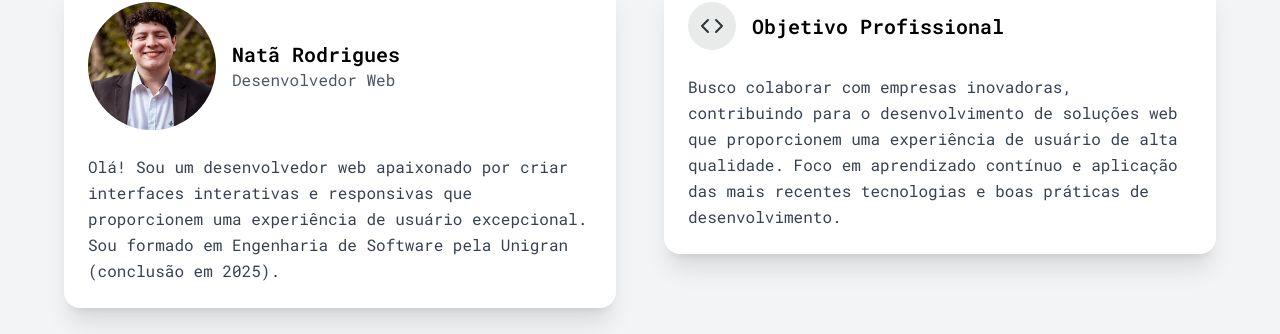
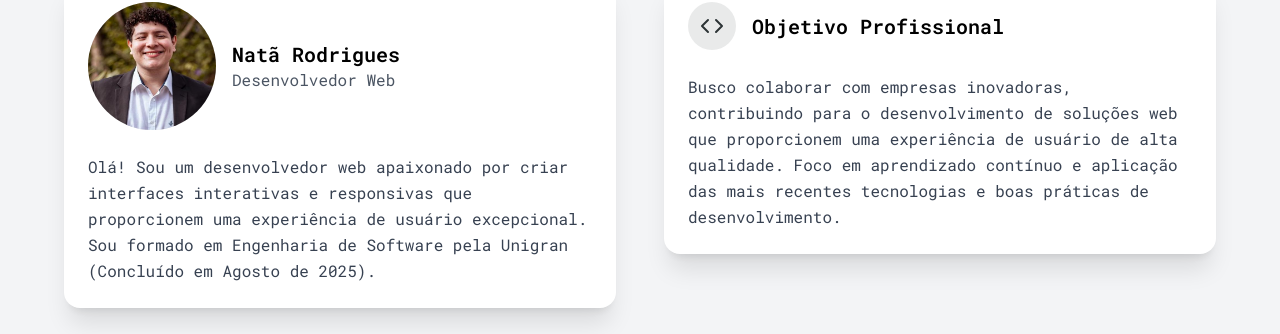
Before and after one commit to sntxs/portfolio-nata, a Vue app: page / in a window 1280 px wide. Shown: the part 990-1324 px from the top of the page. Built offline with nearby package versions, Linux system fonts and the light colour scheme.

Commit message:
Update About.vue

```diff
--- a/src/components/About.vue
+++ b/src/components/About.vue
@@ -30,7 +30,7 @@
                                 <p class="text-gray-700 leading-relaxed">
                                     Olá! Sou um desenvolvedor web apaixonado por criar interfaces interativas e responsivas
                                     que proporcionem uma experiência de usuário excepcional. Sou formado em Engenharia de Software
-                                    pela Unigran (conclusão em 2025).
+                                    pela Unigran (Concluído em Agosto de 2025).
                                 </p>
                             </div>
                         </div>
```
